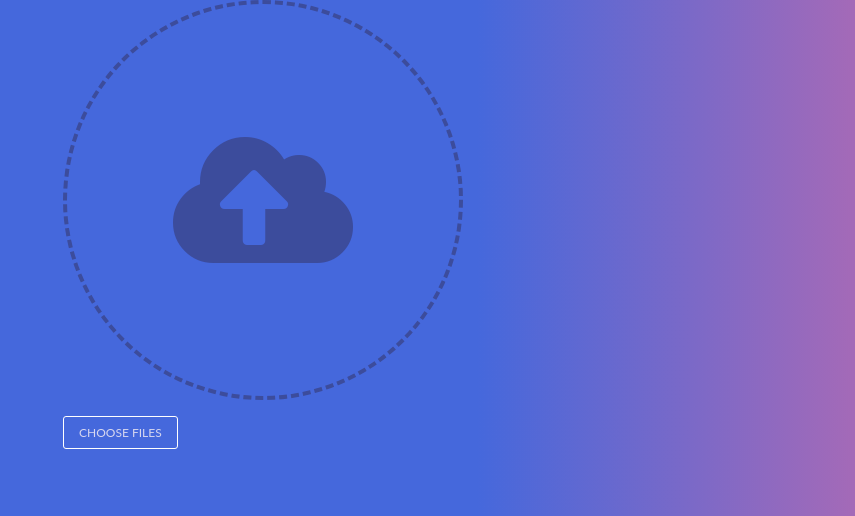
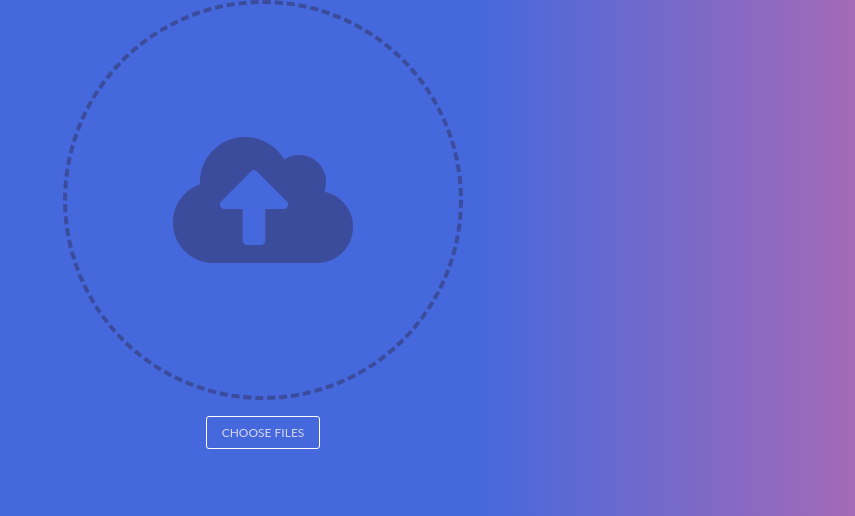
Before and after one commit to swrzalek/File-Crossbar, a website: page views/send.html in a window 1280 px wide. Shown: the top 516 px of the page, 377-1232 px from the left. Drawn offline with nearby package versions, Linux system fonts and the light colour scheme; files that its build step writes are made by us from their sources.

Commit message:
Poprawki
Poprawki w view send / wysrodkowanie guzika .
Podpunkt 2 w dokumentacji

```diff
--- a/views/send.html
+++ b/views/send.html
@@ -14,20 +14,21 @@
     <body>
 
         <h1 id="code">000 000</h1>
-        <div class="row">
-            <div class="col-xs-12">
+
+        <div class="row d-flex justify-content-center">
+            <div class="col-xs-12   ">
                 <div class="file-drop-area">
-                    <i style="margin-left:auto; margin-right:auto;color: #3c4c9c;" class="fas fa-cloud-upload-alt fa-9x"></i>
+                    <i style="margin-left:auto; margin-right:auto;color: #3c4c9c;" class="fas fa-cloud-upload-alt fa-9x text-center"></i>
 
                     <input id="file-input" class="file-input" type="file" multiple>
                     <input type="hidden" id="url" name="url" value="">
 
                 </div>
-                <div class="col-xs-12 mt-4 mb-4">
-                    <span class="fake-btn">Choose files</span>
-                </div>
+                <div class="col-xs-12 mt-4 mb-4 text-center">
+                    <span class="fake-btn ">Choose files</span>
                 </div>
             </div>
+        </div>
 
         <div class="contatiner mt-2">
             <button id="sumbit" style="display:none;" type="button" class="btn btn-outline-light btn-lg">Submit</button>
```
Also changed, not shown: README.md, documentation/diagram.png (added), 1 other file.
